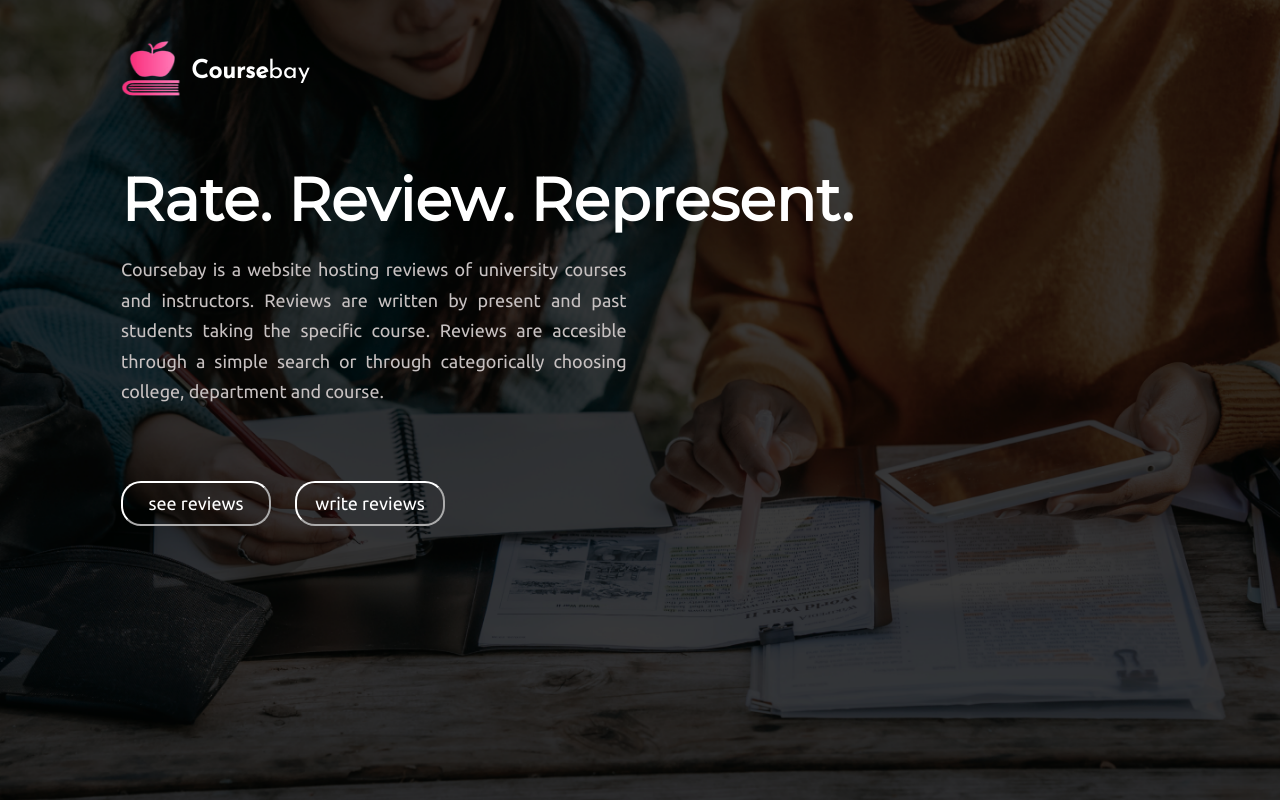
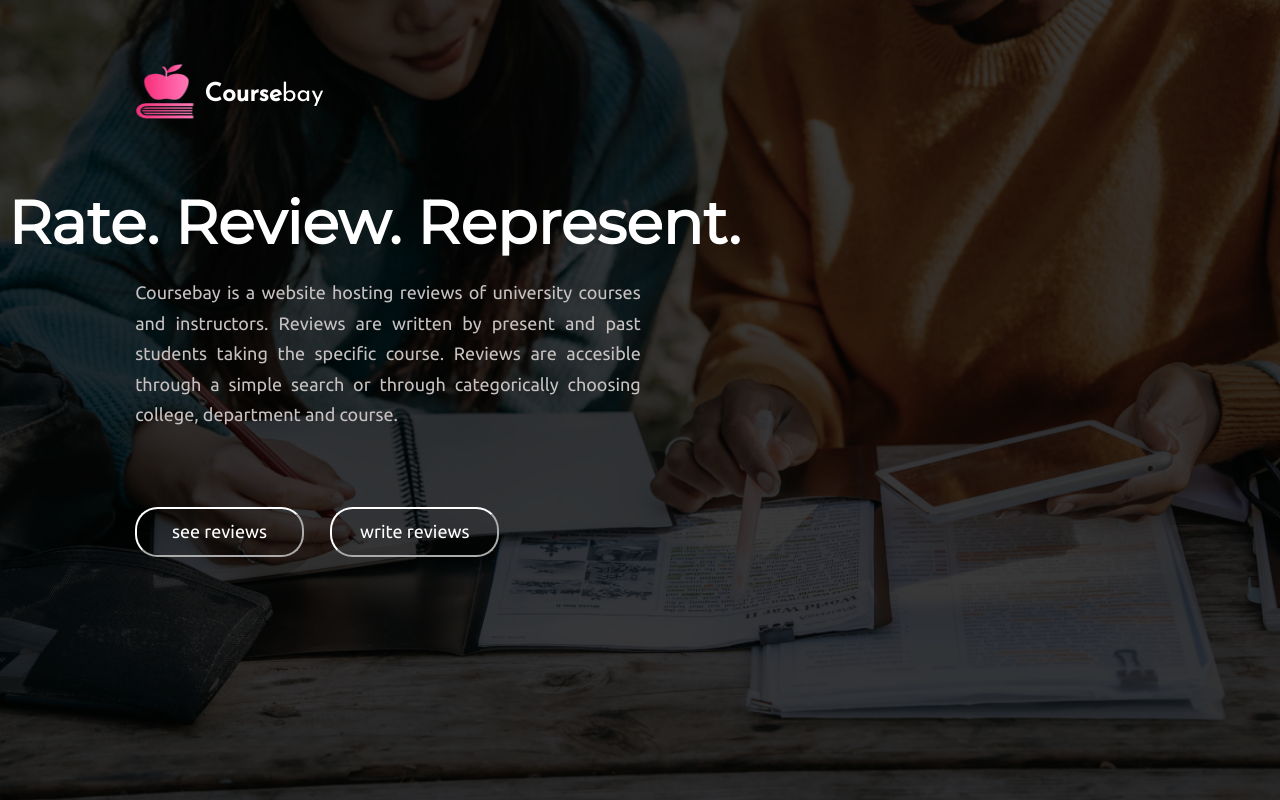
Before and after one commit to qor-101/cafe-review, a Django app: page / in a window 1280 px wide. Run offline with Django 3.2, Linux system fonts and the light colour scheme.

Commit message:
Update style.css
px converted to em

```diff
--- a/static/style.css
+++ b/static/style.css
@@ -4,25 +4,34 @@
 body{
 	background-image: url('res.png');
 	background-size: cover;
+    border:white;
 	}
 .logo{
 	font-family: Josefin Sans;
-    font-size:25px;
-    margin-top: 41px;
-	margin-left: 113px;
+    font-size:1.5625em;
+    margin-top: 2.5625em;
+	margin-left:5.0625em;
 	color: white;
 	}
 #tag{
     font-family:Montserrat;
     font-weight:bolder;
-    font-size: 60px;
+    font-size: 3.75em;
     color: white;
+<<<<<<< Updated upstream
     margin-left: 113px;
+=======
+<<<<<<< HEAD
+    margin-left: 2.0625em;
+=======
+    margin-left: 113px;
+>>>>>>> 8543f2125eb873df5b6881a34d797fe0b9b649d4
+>>>>>>> Stashed changes
     }
 .para{
-    margin-left:113px;
+    margin-left:7.0625em;
     color:#c7c1c1;
-    font-size:18px;
+    font-size:1.125em;
     font-weight:lighter;
     line-height: 1.7em;
     text-align: justify;
@@ -30,30 +39,30 @@ body{
     font-family:Ubuntu;
     }
 #button{
-    width:150px;
-    height:45px;
-    border-width:2px;
+    width:9.375em;
+    height:2.8125em;
+    border-width:0.125em;
     border-color:white;
-    border-radius:20px;
+    border-radius:1.25em;
     background-color:rgba(0, 0, 0, 0);
     color:white;
     font-family:ubuntu;
-    font-size: 18px;
-    margin-left: 113px;
-    margin-top: 20px;
+    font-size: 1.125em;
+    margin-left: 7.0625em;
+    margin-top: 1.25em;
     }
 #button1{
-    width:150px;
-    height:45px;
-    border-width:2px;
+    width:9.375em;
+    height:2.8125em;
+    border-width:0.125em;
     border-color:white;
-    border-radius:20px;
+    border-radius:1.25em;
     background-color:rgba(0, 0, 0, 0);
     color:white;
     font-family:ubuntu;
-    font-size: 18px;
-    margin-left: 20px;
-    margin-top: 20px;
+    font-size: 1.125em;
+    margin-left: 1.25em;
+    margin-top: 1.25em;
     }
 #button:hover{
     background-color: white;
```
